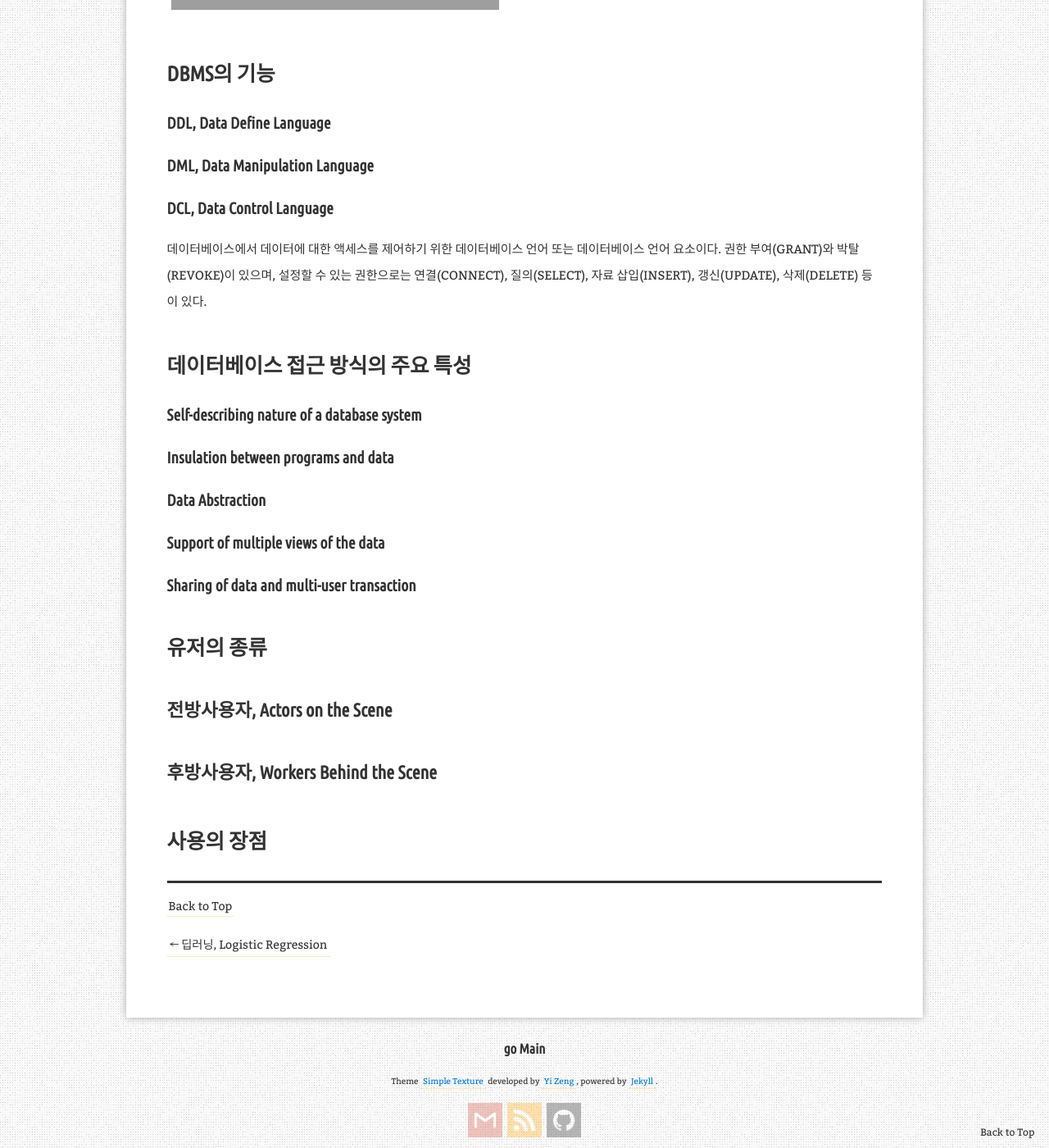
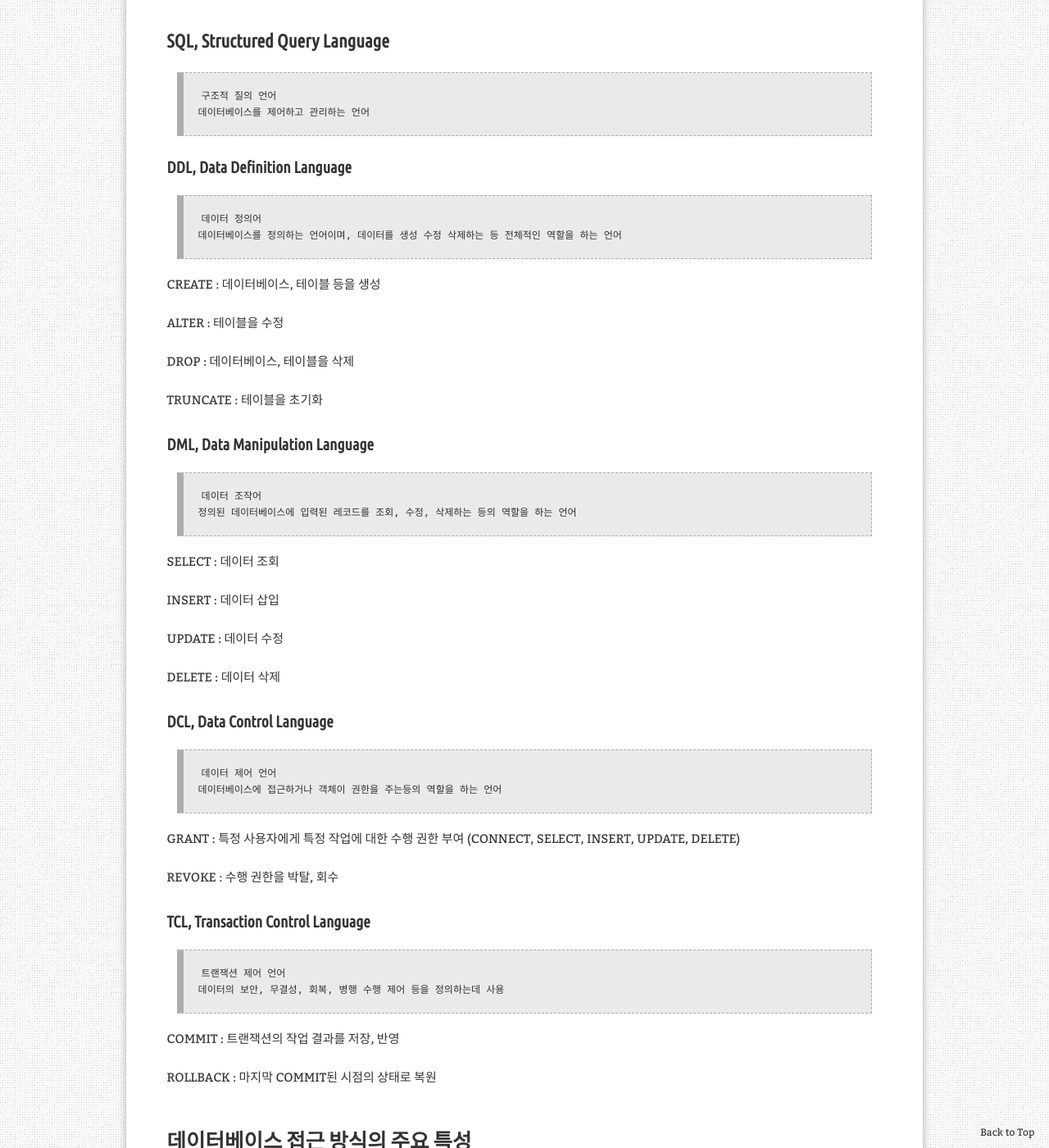
Before and after one commit to aristohyun/aristohyun.github.io, a Jekyll site: the page built from _posts/2021-09-01-DBS_1.md, in a window 1280 px wide and 1400 px high, scrolled down 2388 px. Shown: the whole window at 82% size. Built offline with Jekyll 4.4.1, drawn with Linux system fonts in a browser that asks for light colours; comment, search, counter and statistics services are not loaded; some of the changed text lies outside the part shown; grey boxes are pictures that could not be loaded.

Commit message:
Update 2021-09-01-DBS_1.md

```diff
--- a/_posts/2021-09-01-DBS_1.md
+++ b/_posts/2021-09-01-DBS_1.md
@@ -15,28 +15,28 @@ redirect_from:
 
 # Basic Definitions
 
-### Data
+#### Data
 
 > Data == Value, 측정할 수 있거나 표현할 수 있는 값
 > Known facts that can be recorded and have an implicit meaning
 
-->  physical value : 물리적인 값. 키, 몸무게, 성적 등등 측정할 수 있는 값
-->  Logical value : 정서적, 추상적. 주관적인 값
+physical value : 물리적인 값. 키, 몸무게, 성적 등등 측정할 수 있는 값
+Logical value : 정서적, 추상적. 주관적인 값
 
 
-### Database
+#### Database
 
 > Assets of operational data.
 > 단체를 운영, 관리하는데 필요한 데이터들의 집합
 
 
-### Miniworld
+#### Miniworld
 
 > Some part of the real world
 > 데이터베이스를 구성하고 있는 하나의 집단
 
 
-### Database Management System : DBMS
+#### DBMS, Database Management System
 
 > DB 소프트웨어
 > 데이터베이스를 정의, 조작하는 기능을 가진 소프트웨어 패키지
@@ -45,7 +45,7 @@ redirect_from:
 유저가 운영프로그램에서 DB를 억세스하려면 반드시 DBMS를 거쳐야함
 
 
-### Database System
+#### Database System
 
 > 시스템 : 잘 작동하게 하는 체계, 환경, 생태계
 > 데이터베이스 시스템 : DBMS를 포함하는 모든 데이터 요소들을 포함
@@ -58,13 +58,57 @@ redirect_from:
 
 # DBMS의 기능
 
-### DDL, Data Define Language
+## SQL, Structured Query Language
+
+> `구조적 질의 언어`
+> 데이터베이스를 제어하고 관리하는 언어
+
+### DDL, Data Definition Language
+
+> `데이터 정의어`
+> 데이터베이스를 정의하는 언어이며, 데이터를 생성 수정 삭제하는 등 전체적인 역할을 하는 언어
+
+CREATE : 데이터베이스, 테이블 등을 생성
+
+ALTER : 테이블을 수정
+
+DROP : 데이터베이스, 테이블을 삭제
+
+TRUNCATE : 테이블을 초기화
+
 
 ### DML, Data Manipulation Language
 
+> `데이터 조작어`
+> 정의된 데이터베이스에 입력된 레코드를 조회, 수정, 삭제하는 등의 역할을 하는 언어
+
+SELECT : 데이터 조회
+
+INSERT : 데이터 삽입
+
+UPDATE : 데이터 수정
+
+DELETE : 데이터 삭제
+
+
 ### DCL, Data Control Language
 
-데이터베이스에서 데이터에 대한 액세스를 제어하기 위한 데이터베이스 언어 또는 데이터베이스 언어 요소이다. 권한 부여(GRANT)와 박탈(REVOKE)이 있으며, 설정할 수 있는 권한으로는 연결(CONNECT), 질의(SELECT), 자료 삽입(INSERT), 갱신(UPDATE), 삭제(DELETE) 등이 있다.
+> `데이터 제어 언어`
+> 데이터베이스에 접근하거나 객체이 권한을 주는등의 역할을 하는 언어
+
+GRANT : 특정 사용자에게 특정 작업에 대한 수행 권한 부여 (CONNECT, SELECT, INSERT, UPDATE, DELETE)
+
+REVOKE : 수행 권한을 박탈, 회수
+
+
+### TCL, Transaction Control Language
+
+> `트랜잭션 제어 언어`
+> 데이터의 보안, 무결성, 회복, 병행 수행 제어 등을 정의하는데 사용
+
+COMMIT : 트랜잭션의 작업 결과를 저장, 반영
+
+ROLLBACK : 마지막 COMMIT된 시점의 상태로 복원
 
 
 # 데이터베이스 접근 방식의 주요 특성
@@ -82,9 +126,9 @@ redirect_from:
 
 # 유저의 종류
 
-## 전방사용자, Actors on the Scene
+### 전방사용자, Actors on the Scene
 
-## 후방사용자, Workers Behind the Scene
+### 후방사용자, Workers Behind the Scene
 
 
 # 사용의 장점
```
